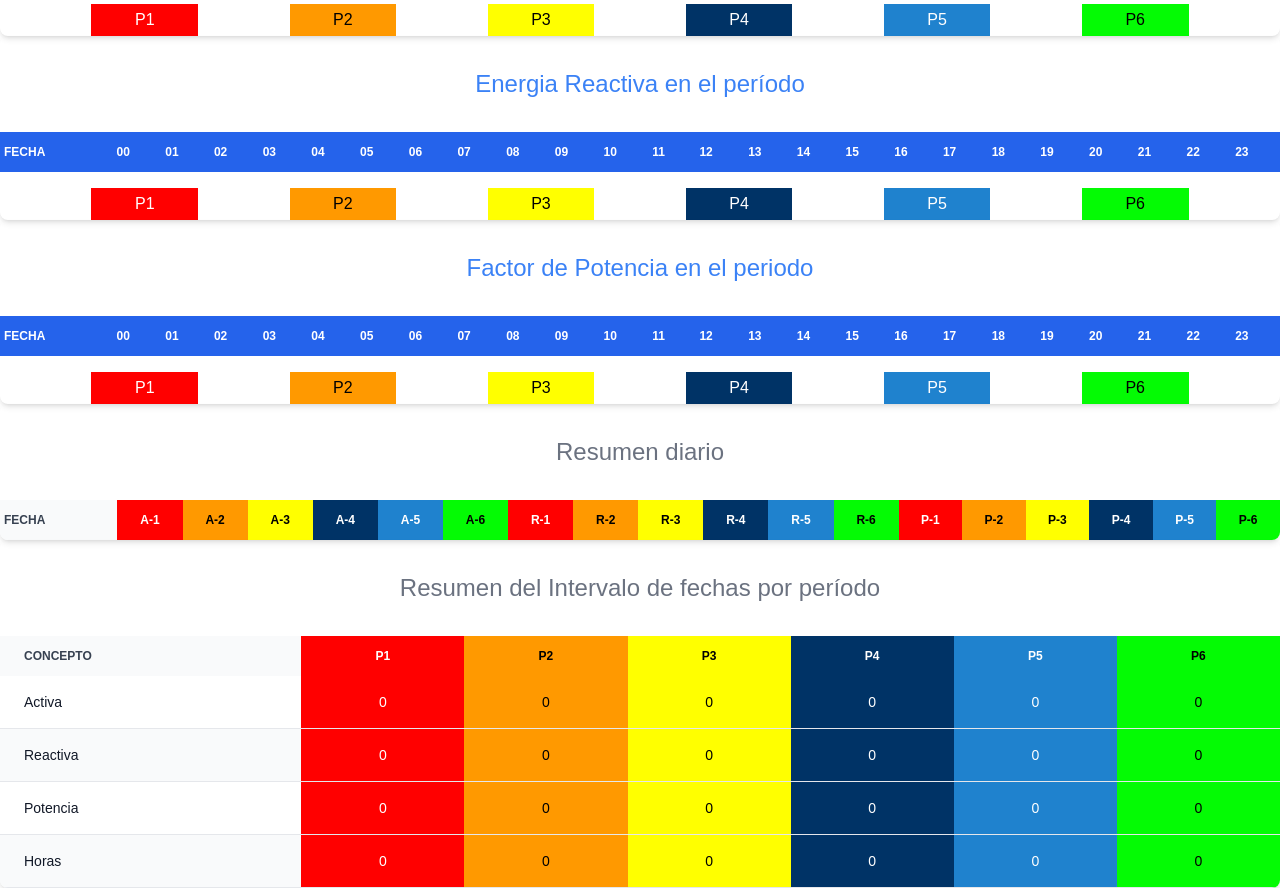
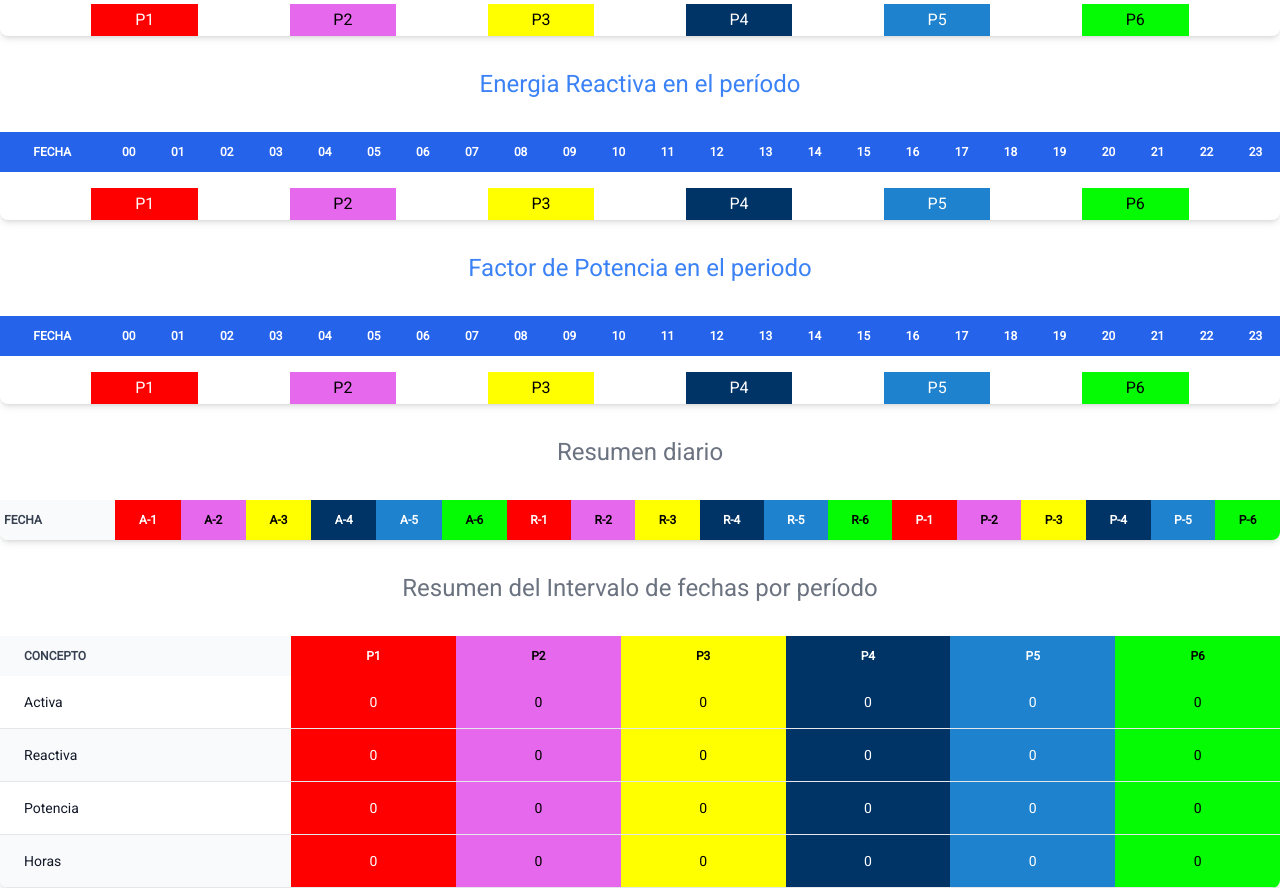
Before and after one commit to AntonioMunozCarmona/consumoLuz, a React (Vite) app: page /analisis in a window 1280 px wide. Shown: the part 360-1248 px from the top of the page. Built offline with nearby package versions, Linux system fonts and the light colour scheme.

Commit message:
Cambio registro de entrada. 00 a día anterior

```diff
--- a/index.html
+++ b/index.html
@@ -1,11 +1,17 @@
 <!DOCTYPE html>
-<html lang="en">
+<html lang="es">
   <head>
     <meta charset="UTF-8" />
     <link
       rel="icon"
       type="image/svg+xml"
       href="./workflow-mark-indigo-500.svg"
+    />
+    <link rel="preconnect" href="https://fonts.googleapis.com" />
+    <link rel="preconnect" href="https://fonts.gstatic.com" crossorigin />
+    <link
+      href="https://fonts.googleapis.com/css2?family=Roboto:ital,wght@0,300;0,400;1,700&display=swap"
+      rel="stylesheet"
     />
     <meta name="viewport" content="width=device-width, initial-scale=1.0" />
     <title>Consumo eléctrico</title>
--- a/src/App.css
+++ b/src/App.css
@@ -1,3 +1,3 @@
 body {
-  font-family: Arial, Helvetica, sans-serif;
+  font-family: 'Roboto', sans-serif;
 }
--- a/src/components/CrearTabla.jsx
+++ b/src/components/CrearTabla.jsx
@@ -20,6 +20,20 @@ function crearCaption(campo) {
   return caption
 }
 
+function round(num, decimales = 2) {
+  var signo = num >= 0 ? 1 : -1
+  num = num * signo
+  if (decimales === 0)
+    //con 0 decimales
+    return signo * Math.round(num)
+  // round(x * 10 ^ decimales)
+  num = num.toString().split('e')
+  num = Math.round(+(num[0] + 'e' + (num[1] ? +num[1] + decimales : decimales)))
+  // x * 10 ^ (-decimales)
+  num = num.toString().split('e')
+  return signo * (num[0] + 'e' + (num[1] ? +num[1] - decimales : -decimales))
+}
+
 function getCellValue(fila, fieldName) {
   switch (fieldName) {
     case 'Activa':
@@ -27,7 +41,7 @@ function getCellValue(fila, fieldName) {
     case 'Reactiva':
       return fila.Reactiva
     case 'Potencia':
-      return fila.Potencia
+      return round(fila.Potencia, 3)
     default:
       return null
   }
@@ -44,7 +58,7 @@ const CrearTabla = ({ data, campo }) => {
           <caption className="text-2xl m-8 text-center text-blue-500">
             {caption}
           </caption>
-          <thead className="text-xs text-white uppercase bg-blue-600 dark:text-white">
+          <thead className="text-xs text-white text-center uppercase bg-blue-600 dark:text-white">
             <tr>
               <th scope="col" className="px-1 py-3">
                 Fecha
@@ -127,7 +141,7 @@ const CrearTabla = ({ data, campo }) => {
             {data.map((fila) => (
               <tr
                 key={fila.date}
-                className=" border-b border-blue-400 text-gray-500"
+                className=" border-b border-blue-400 text-gray-500 text-center"
               >
                 <th
                   scope="row"
@@ -135,12 +149,6 @@ const CrearTabla = ({ data, campo }) => {
                 >
                   {fila.date} - {getWeekDay(fila.date)}
                 </th>
-                <td
-                  className="px-1 py-3"
-                  style={{ backgroundColor: fila._00.Color }}
-                >
-                  {getCellValue(fila._00, campo)}
-                </td>
                 <td
                   className="px-1 py-3"
                   style={{ backgroundColor: fila._01.Color }}
@@ -279,13 +287,19 @@ const CrearTabla = ({ data, campo }) => {
                 >
                   {getCellValue(fila._23, campo)}
                 </td>
+                <td
+                  className="px-1 py-3"
+                  style={{ backgroundColor: fila._00.Color }}
+                >
+                  {getCellValue(fila._00, campo)}
+                </td>
               </tr>
             ))}
           </tbody>
         </table>
         <div className="mt-4 flex justify-evenly text-center">
           <span className="bg-[#ff0000] w-1/12 p-1 text-white">P1</span>
-          <span className="bg-[#ff9900] w-1/12 p-1">P2</span>
+          <span className="bg-[#e568ed] w-1/12 p-1">P2</span>
           <span className="bg-[#ffff00] w-1/12 p-1">P3</span>
           <span className="bg-[#003366] w-1/12 p-1 text-white">P4</span>
           <span className="bg-[#1f82ce] w-1/12 p-1 text-white">P5</span>
--- a/src/components/CrearTablaResumen.jsx
+++ b/src/components/CrearTablaResumen.jsx
@@ -114,7 +114,7 @@ const CrearTablaResumen = (props) => {
               </th>
               <th
                 scope="col"
-                className="px-6 py-3 bg-[#ff9900] text-center text-black"
+                className="px-6 py-3 bg-[#e568ed] text-center text-black"
               >
                 P2
               </th>
@@ -155,7 +155,7 @@ const CrearTablaResumen = (props) => {
               <td className="px-6 py-4 bg-[#ff0000] text-center text-white">
                 {formatearNumero(resumen['Activa-1'])}
               </td>
-              <td className="px-6 py-4 bg-[#ff9900] text-center text-black">
+              <td className="px-6 py-4 bg-[#e568ed] text-center text-black">
                 {formatearNumero(resumen['Activa-2'])}
               </td>
               <td className="px-6 py-4 bg-[#ffff00] text-center text-black">
@@ -181,7 +181,7 @@ const CrearTablaResumen = (props) => {
               <td className="px-6 py-4 bg-[#ff0000] text-center text-white">
                 {formatearNumero(resumen['Reactiva-1'])}
               </td>
-              <td className="px-6 py-4 bg-[#ff9900] text-center text-black">
+              <td className="px-6 py-4 bg-[#e568ed] text-center text-black">
                 {formatearNumero(resumen['Reactiva-2'])}
               </td>
               <td className="px-6 py-4 bg-[#ffff00] text-center text-black">
@@ -207,7 +207,7 @@ const CrearTablaResumen = (props) => {
               <td className="px-6 py-4 bg-[#ff0000] text-center text-white">
                 {resumen['Potencia-1']}
               </td>
-              <td className="px-6 py-4 bg-[#ff9900] text-center text-black">
+              <td className="px-6 py-4 bg-[#e568ed] text-center text-black">
                 {resumen['Potencia-2']}
               </td>
               <td className="px-6 py-4 bg-[#ffff00] text-center text-black">
@@ -233,7 +233,7 @@ const CrearTablaResumen = (props) => {
               <td className="px-6 py-4 bg-[#ff0000] text-center text-white">
                 {formatearNumero(resumen['Horas-1'])}
               </td>
-              <td className="px-6 py-4 bg-[#ff9900] text-center text-black">
+              <td className="px-6 py-4 bg-[#e568ed] text-center text-black">
                 {formatearNumero(resumen['Horas-2'])}
               </td>
               <td className="px-6 py-4 bg-[#ffff00] text-center text-black">
--- a/src/components/CrearTablaResumenDia.jsx
+++ b/src/components/CrearTablaResumenDia.jsx
@@ -106,7 +106,7 @@ const CrearTablaResumenDia = (props) => {
               </th>
               <th
                 scope="col"
-                className="px-1 py-3 bg-[#ff9900] text-center text-black"
+                className="px-1 py-3 bg-[#e568ed] text-center text-black"
               >
                 A-2
               </th>
@@ -142,7 +142,7 @@ const CrearTablaResumenDia = (props) => {
               </th>
               <th
                 scope="col"
-                className="px-1 py-3 bg-[#ff9900] text-center text-black"
+                className="px-1 py-3 bg-[#e568ed] text-center text-black"
               >
                 R-2
               </th>
@@ -178,7 +178,7 @@ const CrearTablaResumenDia = (props) => {
               </th>
               <th
                 scope="col"
-                className="px-1 py-3 bg-[#ff9900] text-center text-black"
+                className="px-1 py-3 bg-[#e568ed] text-center text-black"
               >
                 P-2
               </th>
@@ -223,7 +223,7 @@ const CrearTablaResumenDia = (props) => {
                 <td className="px-1 py-3 bg-[#ff0000] text-center text-white">
                   {formatearNumero(fila['Activa-1'])}
                 </td>
-                <td className="px-1 py-3 bg-[#ff9900] text-center text-black">
+                <td className="px-1 py-3 bg-[#e568ed] text-center text-black">
                   {formatearNumero(fila['Activa-2'])}
                 </td>
                 <td className="px-1 py-3 bg-[#ffff00] text-center text-black">
@@ -241,7 +241,7 @@ const CrearTablaResumenDia = (props) => {
                 <td className="px-1 py-3 bg-[#ff0000] text-center text-white">
                   {formatearNumero(fila['Reactiva-1'])}
                 </td>
-                <td className="px-1 py-3 bg-[#ff9900] text-center text-black">
+                <td className="px-1 py-3 bg-[#e568ed] text-center text-black">
                   {formatearNumero(fila['Reactiva-2'])}
                 </td>
                 <td className="px-1 py-3 bg-[#ffff00] text-center text-black">
@@ -259,7 +259,7 @@ const CrearTablaResumenDia = (props) => {
                 <td className="px-1 py-3 bg-[#ff0000] text-center text-white">
                   {fila['Potencia-1']}
                 </td>
-                <td className="px-1 py-3 bg-[#ff9900] text-center text-black">
+                <td className="px-1 py-3 bg-[#e568ed] text-center text-black">
                   {fila['Potencia-2']}
                 </td>
                 <td className="px-1 py-3 bg-[#ffff00] text-center text-black">
--- a/src/components/FileInputComponent.jsx
+++ b/src/components/FileInputComponent.jsx
@@ -18,8 +18,25 @@ const FileInputComponent = ({ onDatosRecibidos }) => {
       const options = lines.map((line) => line.replace(/\r/, '').split(';'))
       // Dividir la fecha hora en dos campos
       options.map((array) => {
-        const [fecha, tiempo] = array[1].split(' ')
+        let [fecha, tiempo] = array[1].split(' ')
         const [hora] = tiempo.split(':')
+        if (hora === '00') {
+          // Hace que la hora 00 sea del dia anterior
+          let date = fecha.split('/')
+          let dia = new Date(date[2], date[1] - 1, date[0], 0, 0, 0, 0)
+          dia = new Date(dia.getTime() - 24 * 60 * 60 * 1000)
+          let d = dia.getDate()
+          let m = dia.getMonth() + 1
+
+          if (d < 10) {
+            d = '0' + d
+          }
+          if (m < 10) {
+            m = '0' + m
+          }
+          fecha = d + '/' + m + '/' + dia.getFullYear()
+          //console.log('FEcha', fecha)
+        }
         array.splice(1, 1, fecha, hora)
       })
 
@@ -46,13 +63,13 @@ const FileInputComponent = ({ onDatosRecibidos }) => {
   const handleStartDateSelect = (event) => {
     const date = event.target.value
     setStartDate(date)
-    console.log(`Fecha de inicio seleccionada: ${date}`)
+    // console.log(`Fecha de inicio seleccionada: ${date}`)
   }
 
   const handleEndDateSelect = (event) => {
     const date = event.target.value
     setEndDate(date)
-    console.log(`Fecha final seleccionada: ${date}`)
+    // console.log(`Fecha final seleccionada: ${date}`)
   }
 
   const getDateRange = () => {
@@ -101,7 +118,7 @@ const FileInputComponent = ({ onDatosRecibidos }) => {
     }
 
     if (startDate && endDate) {
-      console.log(`Rango de fechas: ${startDate} - ${endDate}`)
+      //console.log(`Rango de fechas: ${startDate} - ${endDate}`)
       const filteredData = getFilteredData()
 
       onDatosRecibidos(filteredData)
--- a/src/components/TratarInfo.jsx
+++ b/src/components/TratarInfo.jsx
@@ -5,7 +5,7 @@ import CrearTablaResumenDia from './CrearTablaResumenDia'
 
 const TratarInfo = (props) => {
   const { data } = props
-  console.log('DATA', data)
+  //console.log('DATA', data)
   let color
   let misDatos = []
   let miDia = {}
@@ -15,7 +15,7 @@ const TratarInfo = (props) => {
     if (rest[13] === 'P1') {
       color = '#ff0000'
     } else if (rest[13] === 'P2') {
-      color = '#ff9900'
+      color = '#e568ed'
     } else if (rest[13] === 'P3') {
       color = '#ffff00'
     } else if (rest[13] === 'P4') {
@@ -39,9 +39,6 @@ const TratarInfo = (props) => {
       miDia.hour = hour
     }
 
-    if (hour === '00') {
-      miDia._00 = hourData
-    }
     if (hour === '01') {
       miDia._01 = hourData
     }
@@ -110,6 +107,9 @@ const TratarInfo = (props) => {
     }
     if (hour === '23') {
       miDia._23 = hourData
+    }
+    if (hour === '00') {
+      miDia._00 = hourData
 
       misDatos.push(miDia)
       miDia = {}
@@ -132,7 +132,7 @@ const TratarInfo = (props) => {
     // }
     return acc
   }, [])
-
+  //console.log('Mis datos:', misDatos)
   return (
     <div>
       <CrearTabla data={misDatos} campo={'Activa'} />
--- /dev/null
+++ b/src/utils/listCups.js
@@ -0,0 +1,11 @@
+export function listCups(cup, fecha) {
+  const date = [
+    {
+      cup: '',
+      fecha: '',
+      condiciones: {},
+    },
+  ]
+
+  return date
+}
--- /dev/null
+++ b/src/utils/sancionConsumo.js
@@ -0,0 +1,14 @@
+export function sancionConsumo() {
+  let sancion = [
+    {
+      cosphi: 0.95,
+      exceso: 0.041554,
+    },
+    {
+      cosphi: 0.8,
+      exceso: 0.062332,
+    },
+  ]
+
+  return sancion
+}
```
